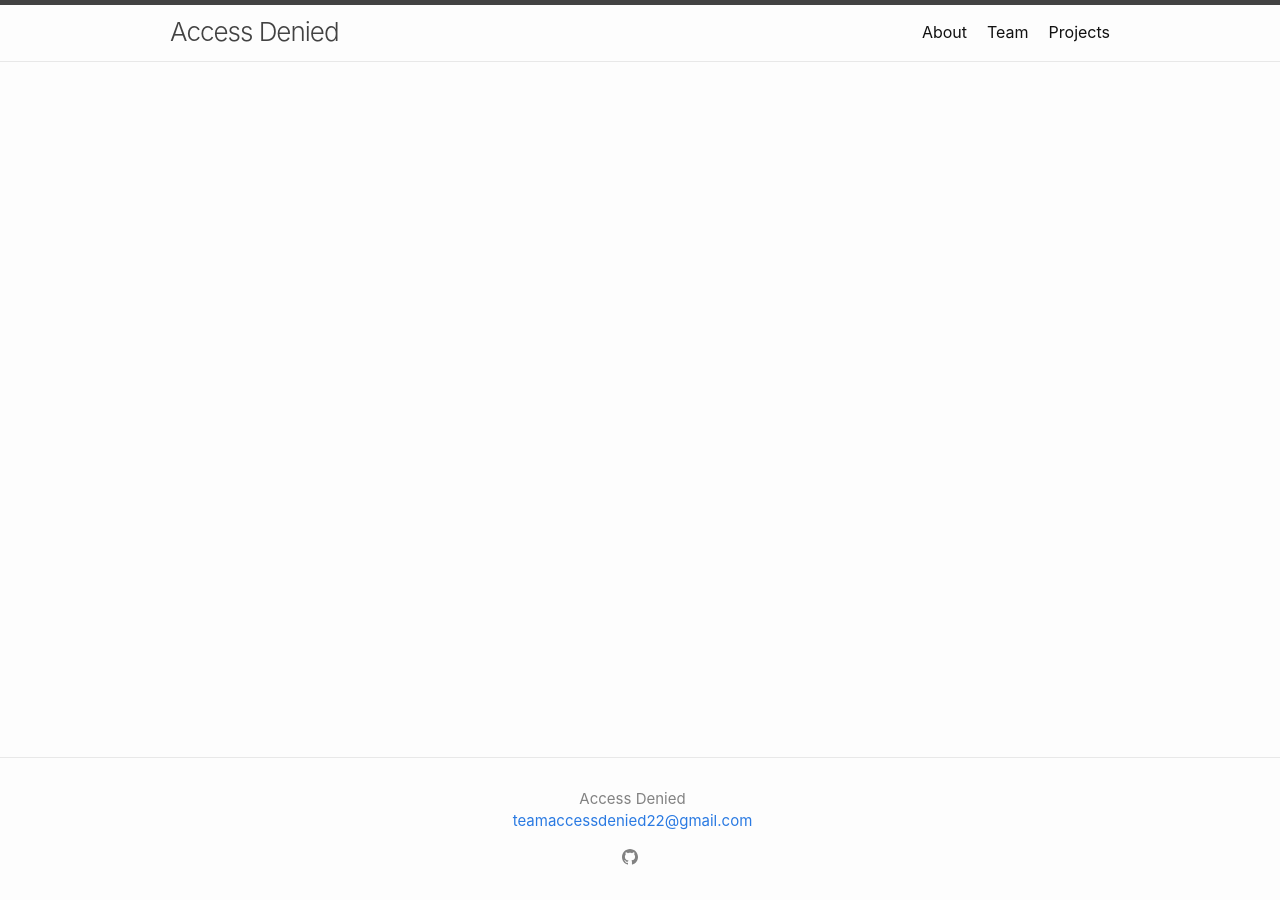
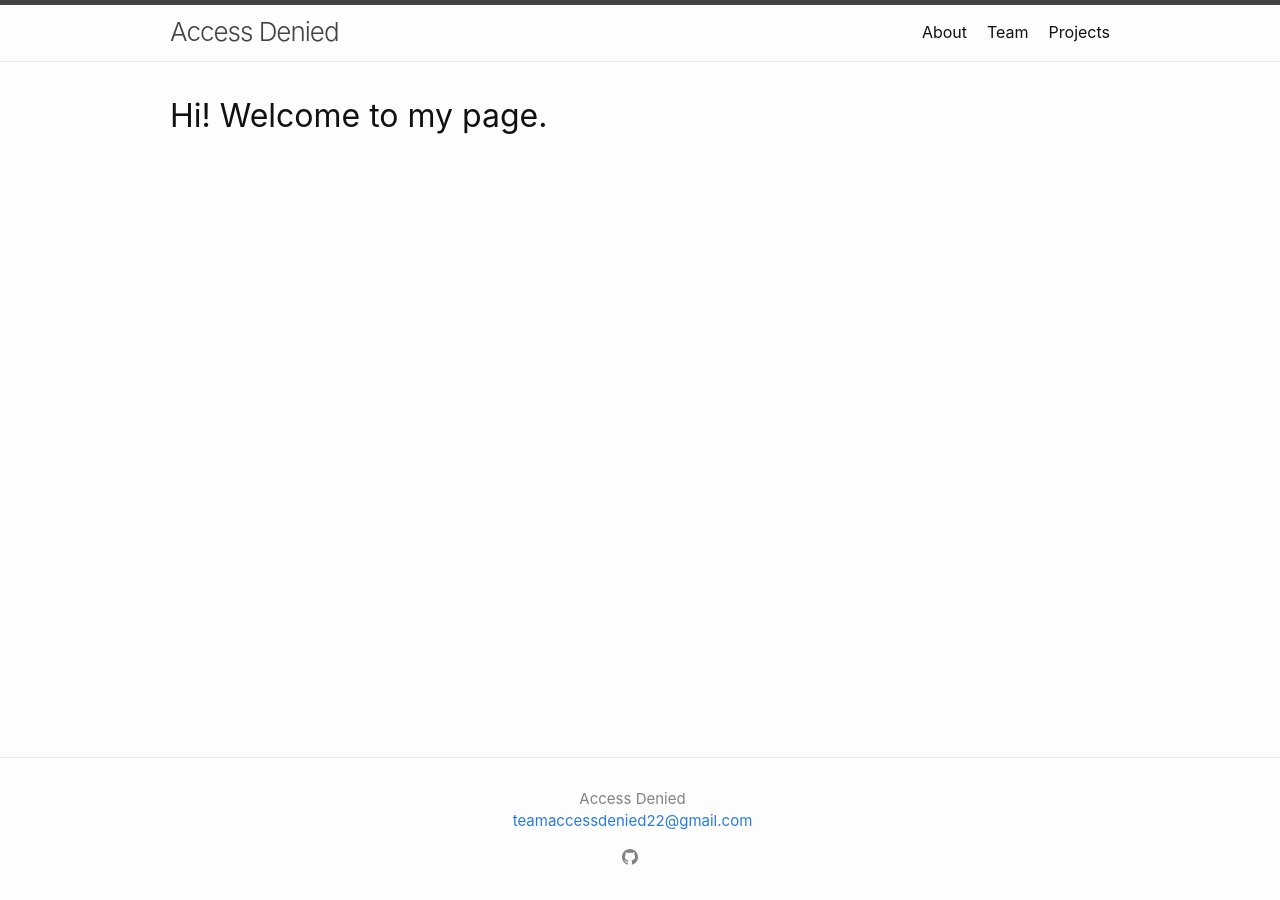
Before and after one commit to accessdenied22/accessdenied22.github.io, a Jekyll site: the page built from werner.markdown, in a window 1280 px wide. Built offline with Jekyll 4.4.1, drawn with Linux system fonts in a browser that asks for light colours.

Commit message:
Update werner.markdown

```diff
--- a/werner.markdown
+++ b/werner.markdown
@@ -3,3 +3,4 @@ layout: default
 title: Werner Bayas
 permalink: /werner/
 ---
+# Hi! Welcome to my page.
```
